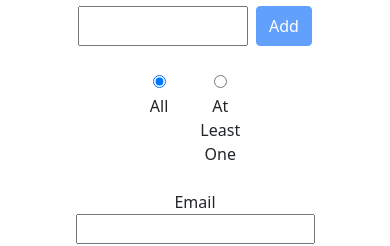
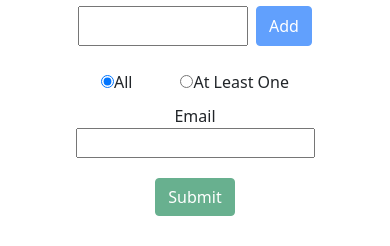
Before and after one commit to ProfessorArazi/filter-cv-client, a React (Create React App) app: page / in a window 390 px wide. Shown: the part 343-589 px from the top of the page. Built offline with nearby package versions, Linux system fonts and the light colour scheme.

Commit message:
fixed style

```diff
--- a/src/Components/FileUploader/FileUploader.css
+++ b/src/Components/FileUploader/FileUploader.css
@@ -88,30 +88,25 @@
 }
 
 .keys {
+  justify-content: center;
+  margin-left: 29rem;
   width: 45% !important;
-  margin-left: 460px;
 }
 
 .radio {
   display: flex;
-  gap: 2rem;
-  margin: 0 560px;
+  justify-content: center;
+  gap: 3rem;
 }
 
 .loading {
-  margin-left: 620px;
+  display: flex;
+  justify-content: center;
 }
 
 @media (max-width: 768px) {
-  .radio,
-  .loading {
-    text-align: center;
-    justify-content: center;
-    margin: 1.5rem 10rem;
+  .keys {
+    margin: 1.5rem auto !important;
+    padding: 0;
   }
 }
-
-.keys {
-  margin: 1.5rem auto;
-  padding: 0;
-}
```
